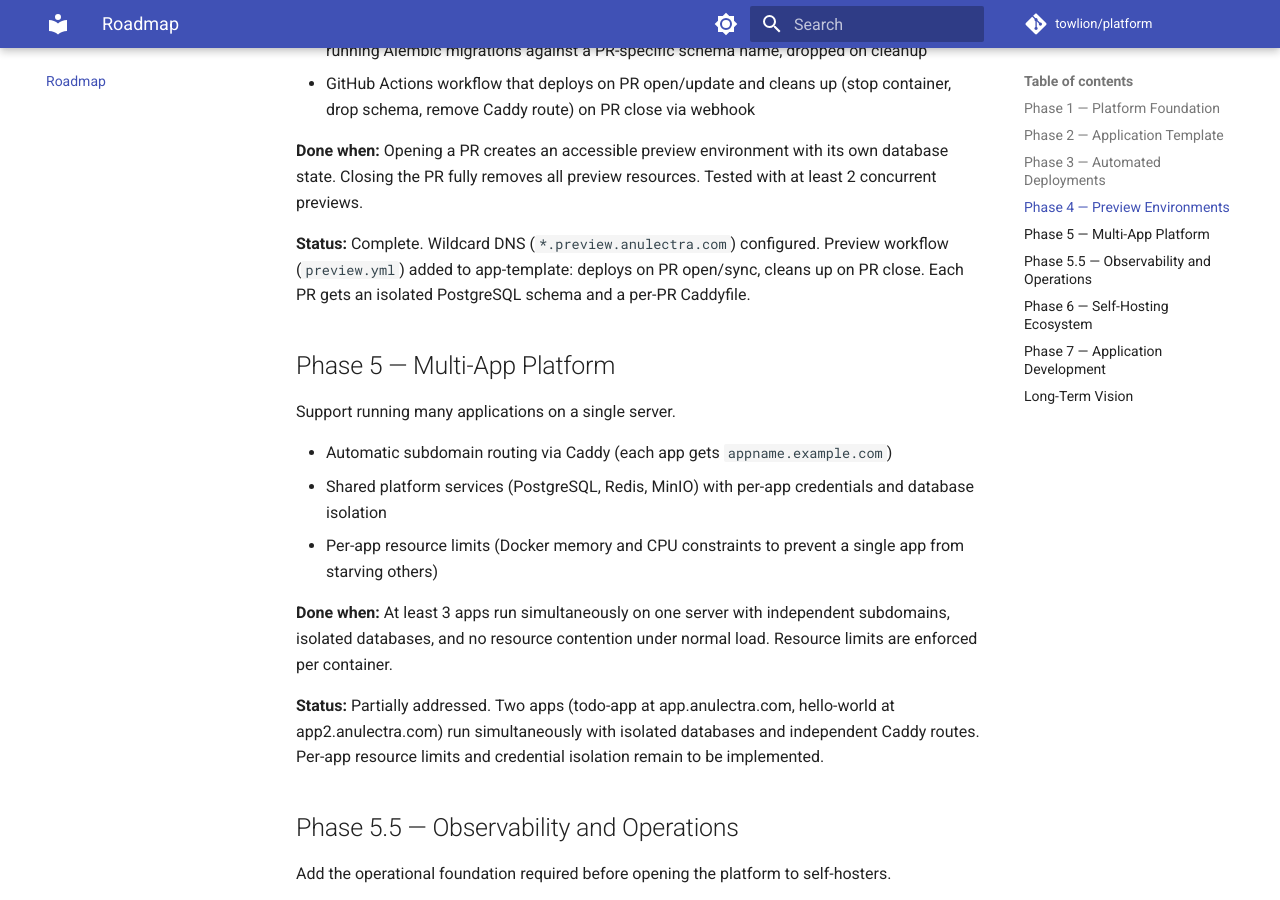
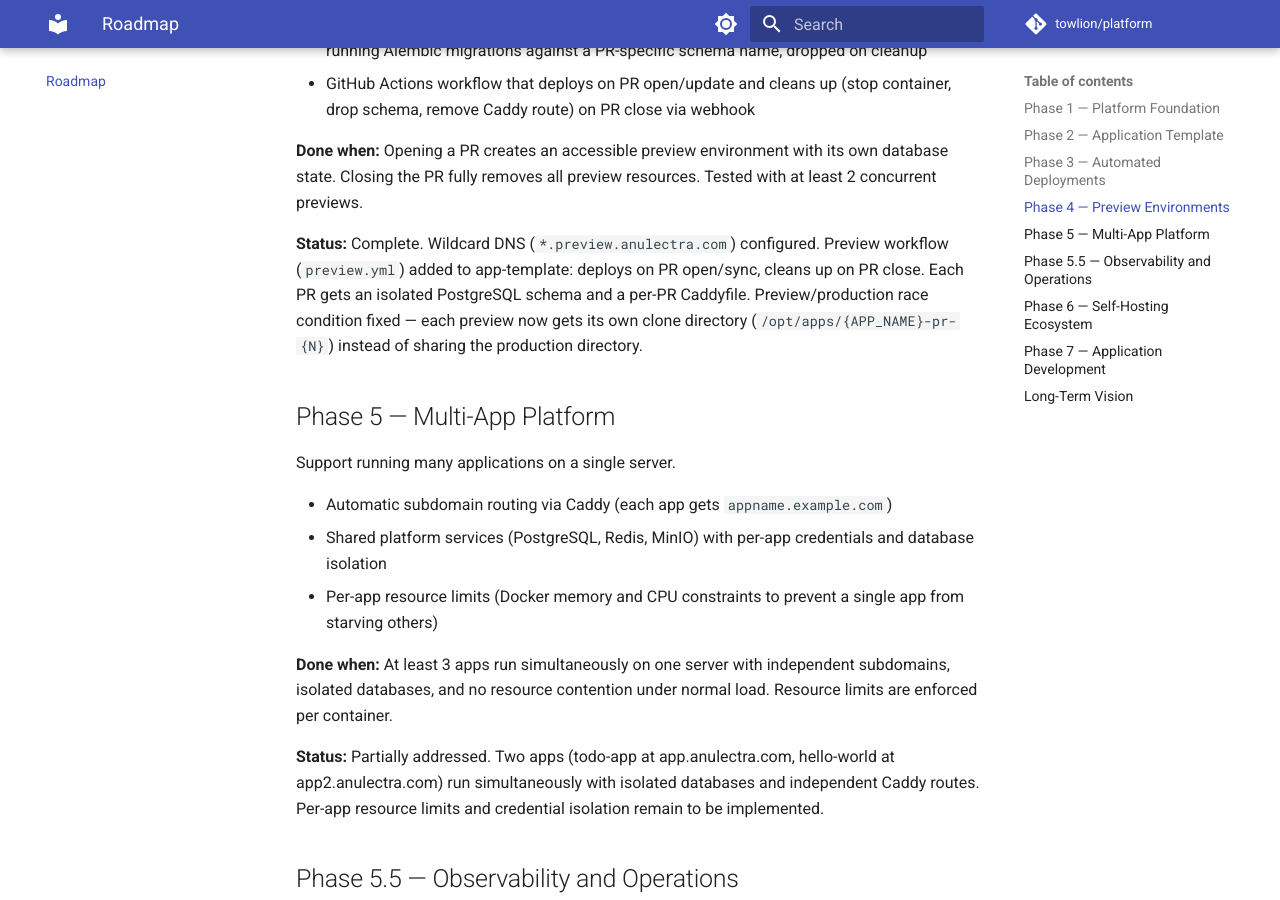
Before and after one commit to towlion/platform, an MkDocs documentation site: the page built from docs/roadmap.md, in a window 1280 px wide and 900 px high, scrolled down 1885 px. Built offline with MkDocs 1.6.1 and Material for MkDocs 9.7.7, drawn with Linux system fonts in a browser that asks for light colours; comment, search, counter and statistics services are not loaded.

Commit message:
docs: mark preview/production race condition as fixed in roadmap
Co-Authored-By: Claude Opus 4.6 (1M context) <noreply@anthropic.com>

```diff
--- a/docs/roadmap.md
+++ b/docs/roadmap.md
@@ -53,7 +53,7 @@ Enable preview deployments for pull requests. This is a significant feature requ
 
 **Done when:** Opening a PR creates an accessible preview environment with its own database state. Closing the PR fully removes all preview resources. Tested with at least 2 concurrent previews.
 
-**Status:** Complete. Wildcard DNS (`*.preview.anulectra.com`) configured. Preview workflow (`preview.yml`) added to app-template: deploys on PR open/sync, cleans up on PR close. Each PR gets an isolated PostgreSQL schema and a per-PR Caddyfile.
+**Status:** Complete. Wildcard DNS (`*.preview.anulectra.com`) configured. Preview workflow (`preview.yml`) added to app-template: deploys on PR open/sync, cleans up on PR close. Each PR gets an isolated PostgreSQL schema and a per-PR Caddyfile. Preview/production race condition fixed — each preview now gets its own clone directory (`/opt/apps/{APP_NAME}-pr-{N}`) instead of sharing the production directory.
 
 ## Phase 5 — Multi-App Platform
 
```
